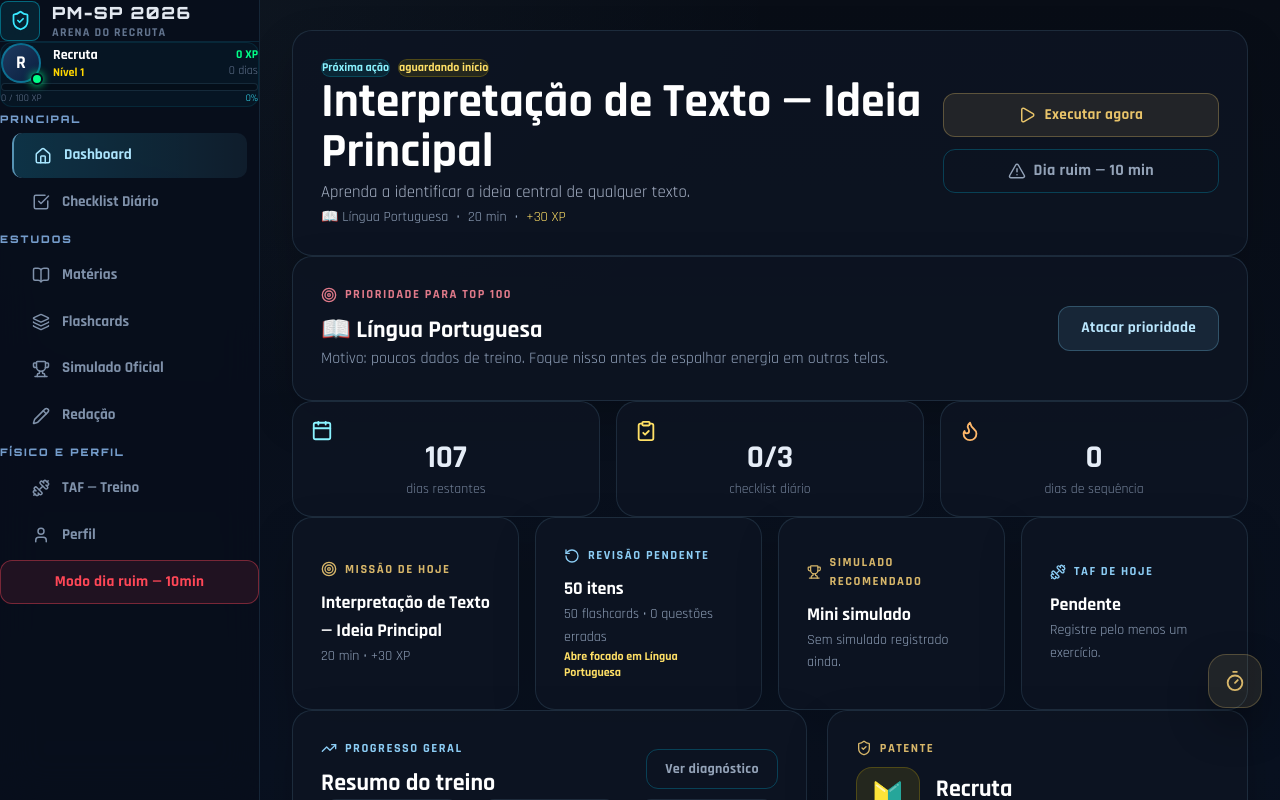
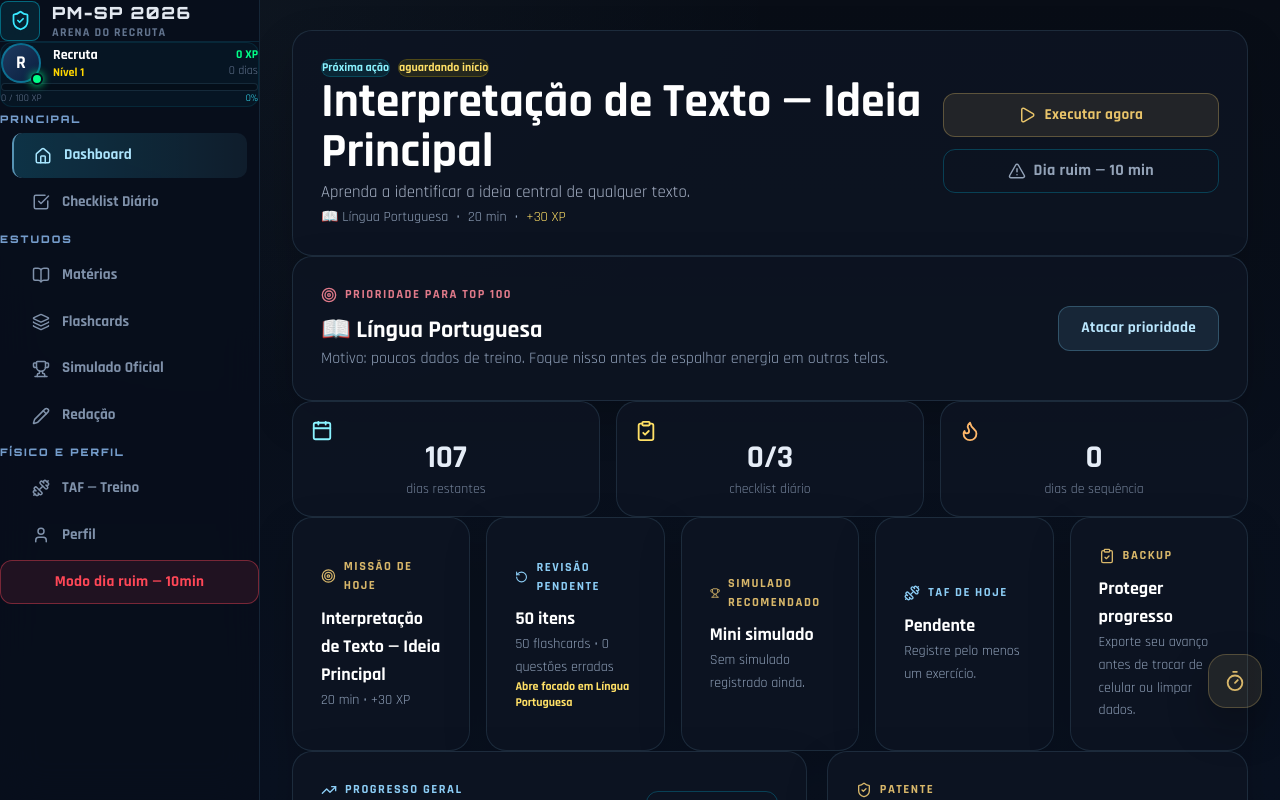
Before and after one commit to wesley956/pm26, a React (Vite) app: page / in a window 1280 px wide. Shown: the top 800 px of the page. Built offline with nearby package versions, Linux system fonts and the light colour scheme.

Commit message:
Highlight backup and polish question sections

```diff
--- a/src/components/Dashboard.tsx
+++ b/src/components/Dashboard.tsx
@@ -241,7 +241,7 @@ export default function Dashboard({ onNavigate }: { onNavigate: (tab: string, da
         </div>
       </section>
 
-      <section className="mb-5 grid gap-4 md:grid-cols-2 xl:grid-cols-4">
+      <section className="mb-5 grid gap-4 md:grid-cols-2 xl:grid-cols-5">
         <button onClick={() => navigateToAction(false)} className="study-card text-left transition hover:-translate-y-0.5">
           <p className="study-kicker gold">
             <Target size={16} />
@@ -286,6 +286,17 @@ export default function Dashboard({ onNavigate }: { onNavigate: (tab: string, da
           <h3 className="mt-2 text-lg font-black text-white">{hasTafToday ? 'Registrado' : 'Pendente'}</h3>
           <p className="mt-1 text-sm leading-relaxed text-slate-400">
             {hasTafToday ? 'Treino físico já marcado hoje.' : 'Registre pelo menos um exercício.'}
+          </p>
+        </button>
+
+        <button onClick={() => onNavigate('profile')} className="study-card text-left transition hover:-translate-y-0.5">
+          <p className="study-kicker gold">
+            <ClipboardCheck size={16} />
+            Backup
+          </p>
+          <h3 className="mt-2 text-lg font-black text-white">Proteger progresso</h3>
+          <p className="mt-1 text-sm leading-relaxed text-slate-400">
+            Exporte seu avanço antes de trocar de celular ou limpar dados.
           </p>
         </button>
       </section>
--- a/src/data/questions.ts
+++ b/src/data/questions.ts
@@ -169,7 +169,7 @@ export const questions: Question[] = [
   { id: 'inf-q29', subjectId: 'informatica', topic: 'Ferramentas Office e Nuvem', text: 'No PowerPoint, a diferença correta entre transição e animação é:', options: ['Transição ocorre entre slides; animação ocorre em objetos do slide', 'Transição ocorre em palavras; animação ocorre entre arquivos', 'Transição serve para salvar; animação serve para imprimir', 'Transição apaga slides; animação bloqueia edição', 'Não existe diferença entre elas'], correct: 0, explanation: 'Transição é o efeito de passagem entre slides. Animação é o efeito aplicado a elementos dentro de um slide.' },
   { id: 'inf-q30', subjectId: 'informatica', topic: 'Microsoft Word', text: 'No Microsoft Word, o recurso de cabeçalho é utilizado para inserir conteúdo:', options: ['Apenas no rodapé da última página', 'No topo das páginas do documento', 'Somente dentro de tabelas', 'Apenas em imagens', 'Exclusivamente em planilhas'], correct: 1, explanation: 'Cabeçalho é a área superior da página. Pode conter informações como título, nome, data ou numeração associada ao documento.' },
 
-  // ====== ADMINISTRAÇÃO PÚBLICA (30 questões; prova oficial: 5 questões) ======
+  // ====== INFORMÁTICA — GOOGLE WORKSPACE / MICROSOFT TEAMS (complemento; prova oficial: 5 questões) ======
 
   { id: 'inf-q31', subjectId: 'informatica', topic: 'Google Workspace', text: 'No Google Docs, ao compartilhar um documento com permissão de "comentador", o usuário poderá:', options: ['Editar livremente todo o texto', 'Comentar sem alterar diretamente o conteúdo principal', 'Excluir o documento da conta do proprietário', 'Alterar o proprietário do arquivo', 'Impedir o acesso de todos os outros usuários'], correct: 1, explanation: 'A permissão de comentador permite sugerir ou comentar, mas não editar diretamente o conteúdo principal como um editor.' },
   { id: 'inf-q32', subjectId: 'informatica', topic: 'Google Workspace', text: 'No Google Sheets ou no Excel, a referência $A$1 em uma fórmula indica:', options: ['Referência relativa de linha e coluna', 'Referência absoluta de coluna e linha', 'Erro de fórmula', 'Intervalo entre A e 1', 'Texto comum sem função'], correct: 1, explanation: 'O símbolo $ fixa coluna e linha. Assim, $A$1 permanece travado ao copiar a fórmula para outras células.' },
@@ -177,6 +177,7 @@ export const questions: Question[] = [
   { id: 'inf-q34', subjectId: 'informatica', topic: 'Microsoft Teams', text: 'No Microsoft Teams, a diferença correta entre equipe e canal é:', options: ['Equipe é um arquivo; canal é uma fórmula', 'Equipe é um grupo maior de trabalho; canal organiza conversas e arquivos por tema dentro da equipe', 'Canal é sempre privado e equipe é sempre pública', 'Equipe serve apenas para chamadas telefônicas', 'Canal substitui o sistema operacional'], correct: 1, explanation: 'No Teams, a equipe reúne pessoas de um grupo ou projeto, enquanto canais organizam conversas, arquivos e atividades por tema ou área.' },
   { id: 'inf-q35', subjectId: 'informatica', topic: 'Microsoft Teams', text: 'Durante uma reunião no Microsoft Teams, o recurso de compartilhamento de tela permite:', options: ['Exibir a tela ou uma janela para os participantes', 'Formatar automaticamente uma planilha', 'Apagar os arquivos dos demais usuários', 'Criar uma senha do Windows', 'Desinstalar aplicativos do computador'], correct: 0, explanation: 'O compartilhamento de tela permite mostrar a tela inteira ou uma janela específica aos participantes da reunião.' },
 
+  // ====== ADMINISTRAÇÃO PÚBLICA (35 questões; prova oficial: 5 questões) ======
   { id: 'ap-q01', subjectId: 'administracao', topic: 'Princípios da Administração Pública', text: 'O princípio que determina que a administração pública deve buscar os melhores resultados com os recursos disponíveis é o princípio da:', options: ['Legalidade', 'Publicidade', 'Eficiência', 'Moralidade', 'Impessoalidade'], correct: 2, explanation: 'O princípio da eficiência exige que a administração pública atue com presteza, qualidade e rendimento, buscando os melhores resultados.' },
   { id: 'ap-q02', subjectId: 'administracao', topic: 'Poderes Administrativos', text: 'O poder que permite à administração limitar o exercício de direitos individuais em prol do interesse público é o poder de:', options: ['Hierarquia', 'Disciplina', 'Polícia', 'Regulamentar', 'Vinculado'], correct: 2, explanation: 'O poder de polícia permite ao Estado limitar ou disciplinar direitos e atividades individuais em benefício do interesse público (ex: licenças, fiscalizações, multas).' },
   { id: 'ap-q03', subjectId: 'administracao', topic: 'Organização Administrativa', text: 'As autarquias fazem parte da administração:', options: ['Direta', 'Indireta', 'Privada', 'Mista', 'Popular'], correct: 1, explanation: 'As autarquias são entidades da administração indireta, com personalidade jurídica própria, criadas por lei para desempenhar atividades típicas do Estado.' },
```
